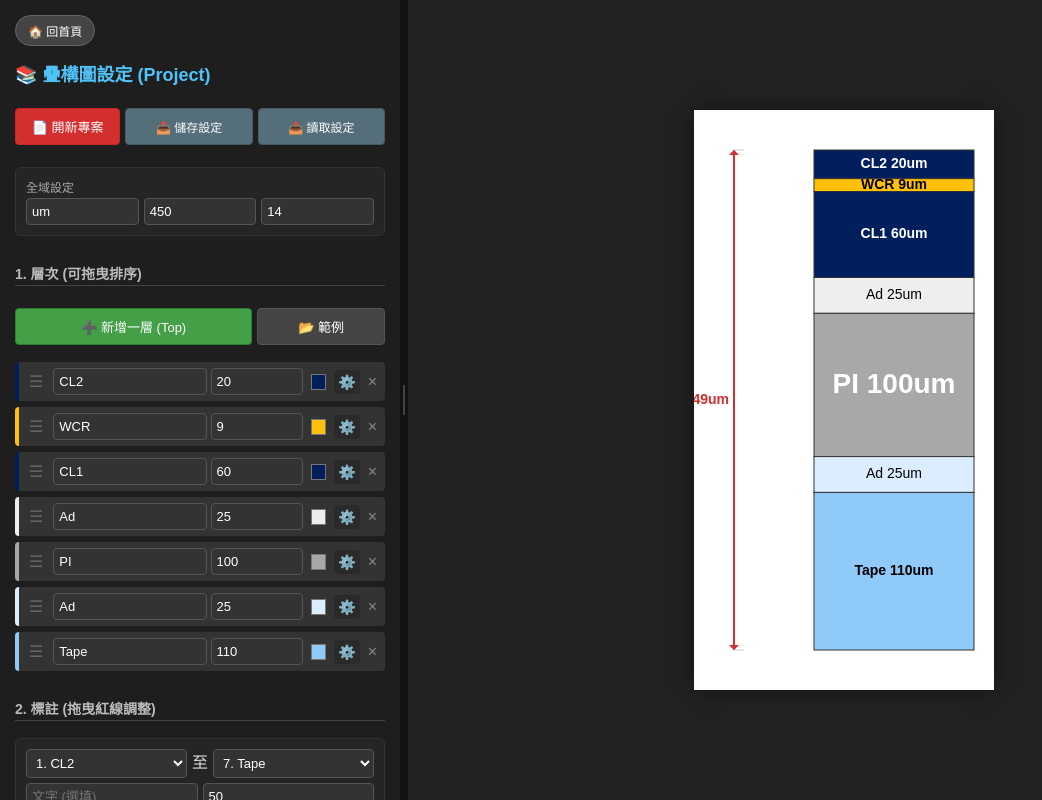
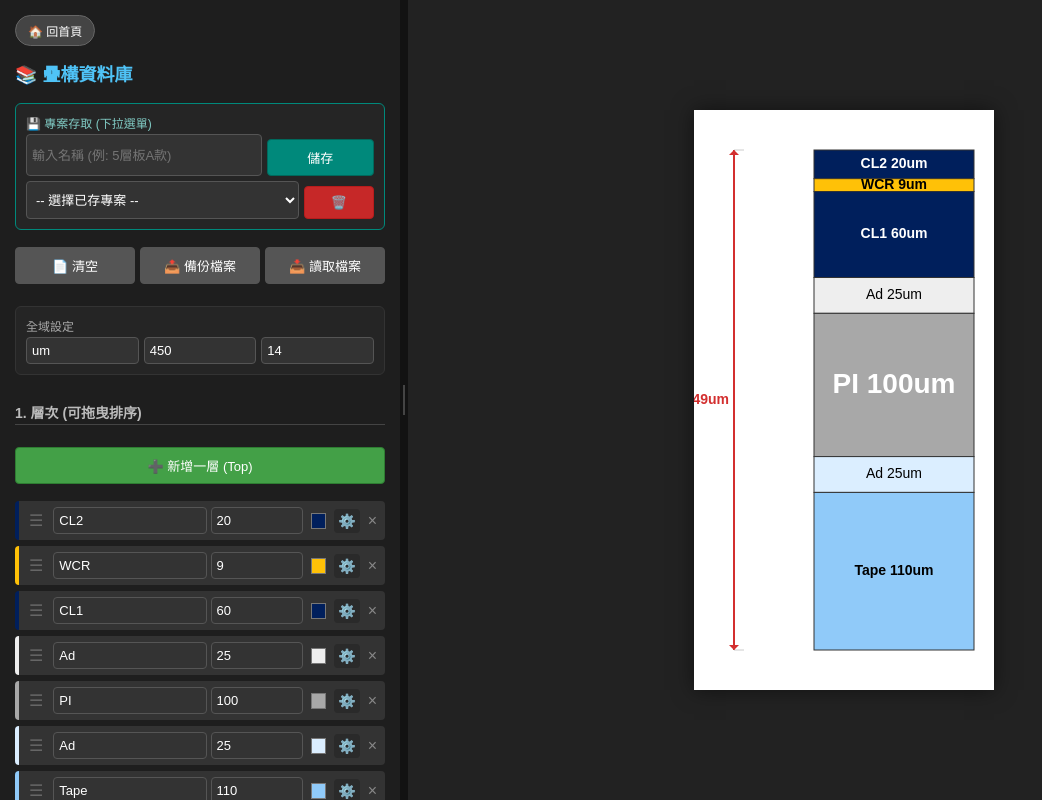
Before and after one commit to kang0102/TimeBoxing, a plain HTML site: page stack.html in a window 1280 px wide. Shown: the whole page, without its empty margins (0-1042 px from the left). Drawn offline with Linux system fonts and the light colour scheme.

Commit message:
Update project title and enhance local storage features

```diff
--- a/stack.html
+++ b/stack.html
@@ -3,7 +3,7 @@
 <head>
     <meta charset="UTF-8">
     <meta name="viewport" content="width=device-width, initial-scale=1.0">
-    <title>工程疊構圖產生器 (Project)</title>
+    <title>工程疊構圖產生器 (Project DB)</title>
     <script src="https://cdn.jsdelivr.net/npm/pptxgenjs@3.12.0/dist/pptxgen.bundle.js"></script>
     <style>
         /* --- 基礎佈局 --- */
@@ -62,7 +62,7 @@
             padding: 5px; border-radius: 4px; width: 100%; box-sizing: border-box; font-size: 13px;
         }
 
-        /* --- 層次列表 (支援拖曳) --- */
+        /* --- 層次列表 --- */
         #layer-list { display: flex; flex-direction: column; gap: 6px; }
 
         .layer-item {
@@ -78,7 +78,6 @@
 
         .layer-inputs { flex-grow: 1; display: grid; grid-template-columns: 1fr 0.6fr; gap: 4px; }
 
-        /* 進階設定區塊 */
         .layer-details {
             display: none; margin-top: 8px; padding-top: 8px; border-top: 1px dashed #555;
             grid-template-columns: 1fr 1fr 1fr; gap: 5px; align-items: end;
@@ -112,13 +111,8 @@
         .btn-ppt { background-color: #E65100; border-color: #EF6C00; font-weight: bold; }
         .btn-img { background-color: #1976D2; border-color: #1565C0; }
         .btn-add { background-color: #43A047; border-color: #2E7D32; }
-
-        /* 專案管理按鈕樣式 */
-        .project-btns { display: flex; gap: 5px; margin-bottom: 10px; }
-        .btn-proj { background-color: #546E7A; border-color: #455A64; flex: 1; font-size: 12px;}
-        .btn-proj:hover { background-color: #607D8B; }
-        .btn-clear { background-color: #D32F2F; border-color: #C62828; flex: 0.8; }
-        .btn-clear:hover { background-color: #E53935; }
+        .btn-save-local { background-color: #00897B; border-color: #00695C; width: auto; flex:0.4; }
+        .btn-del-local { background-color: #c62828; border-color: #b71c1c; width: auto; flex:0.2;}
 
         .home-btn {
             position: absolute; top: 15px; left: 15px;
@@ -138,13 +132,27 @@
     <a href="index.html" class="home-btn">🏠 回首頁</a>
 
     <div id="sidebar">
-        <h2>📚 疊構圖設定 (Project)</h2>
+        <h2>📚 疊構資料庫</h2>
 
-        <div class="project-btns">
-            <button class="btn-clear" onclick="newProject()">📄 開新專案</button>
-            <button class="btn-proj" onclick="saveProject()">📥 儲存設定</button>
-            <button class="btn-proj" onclick="document.getElementById('fileInput').click()">📤 讀取設定</button>
-            <input type="file" id="fileInput" accept=".json" onchange="loadProject(this)">
+        <div class="control-group" style="border-color: #00897B;">
+            <label style="color:#80CBC4">💾 專案存取 (下拉選單)</label>
+            <div style="display:flex; gap:5px; margin-bottom:5px;">
+                <input type="text" id="projName" placeholder="輸入名稱 (例: 5層板A款)" style="flex:1">
+                <button class="btn-save-local" onclick="saveToLocal()">儲存</button>
+            </div>
+            <div style="display:flex; gap:5px;">
+                <select id="savedProjects" onchange="loadFromLocal()" style="flex:1">
+                    <option value="">-- 選擇已存專案 --</option>
+                </select>
+                <button class="btn-del-local" onclick="deleteFromLocal()" title="刪除選定專案">🗑️</button>
+            </div>
+        </div>
+
+        <div style="display:flex; gap:5px; margin-bottom:10px;">
+            <button onclick="newProject()" style="background:#555">📄 清空</button>
+            <button onclick="exportJSON()" style="background:#555">📤 備份檔案</button>
+            <button onclick="document.getElementById('fileInput').click()" style="background:#555">📥 讀取檔案</button>
+            <input type="file" id="fileInput" accept=".json" onchange="importJSON(this)">
         </div>
 
         <div class="control-group">
@@ -157,10 +165,7 @@
         </div>
 
         <h3>1. 層次 (可拖曳排序)</h3>
-        <div style="display: flex; gap: 5px;">
-            <button class="btn-add" onclick="addLayer()" style="flex:2;">➕ 新增一層 (Top)</button>
-            <button onclick="loadExample(false)" style="margin-top:5px; flex:1;">📂 範例</button>
-        </div>
+        <button class="btn-add" onclick="addLayer()">➕ 新增一層 (Top)</button>
 
         <div id="layer-list" style="margin-top:5px;"></div>
 
@@ -181,7 +186,7 @@
 
         <h3>3. 輸出</h3>
         <button class="btn-img" onclick="downloadImage()">💾 下載圖片 (PNG)</button>
-        <button class="btn-ppt" onclick="downloadPPT()">📊 下載 PPT (圖文分離修復版)</button>
+        <button class="btn-ppt" onclick="downloadPPT()">📊 下載 PPT (圖文分離版)</button>
     </div>
 
     <div id="resizer"></div>
@@ -196,6 +201,7 @@
         const ctx = canvas.getContext('2d');
         const listEl = document.getElementById('layer-list');
         const dimListEl = document.getElementById('dim-list');
+        const STORAGE_KEY = 'stack_diagram_projects'; // LocalStorage Key
 
         // 資料結構
         let layers = [];
@@ -205,9 +211,7 @@
         let dragTargetType = null;
         let dragIndex = -1;
         let isDraggingCanvas = false;
-        let lastMouseY = 0;
-        let lastMouseX = 0;
-
+        let lastMouseY = 0; let lastMouseX = 0;
         let hitRegions = { layers: [], dims: [] };
 
         // UI 調整
@@ -216,18 +220,101 @@
         let isResizingSidebar = false;
 
         // 初始化
-        loadExample(true);
-
-        // --- 0. 專案管理功能 (新) ---
-        function newProject() {
-            if(!confirm("確定要清空所有內容開新專案嗎？未儲存的設定將消失。")) return;
-            layers = [];
-            dimensions = [];
-            renderList();
-            draw();
+        refreshProjectList(); // 載入儲存的專案列表
+        // 如果沒有任何專案，載入預設範例
+        if (Object.keys(getStoredProjects()).length === 0) {
+            loadExample(true);
+        } else {
+            // 嘗試載入最後一個專案，或者保持空白
+            loadExample(true);
         }
 
-        function saveProject() {
+        // --- 0. 本機專案資料庫 (LocalStorage) ---
+        function getStoredProjects() {
+            const str = localStorage.getItem(STORAGE_KEY);
+            return str ? JSON.parse(str) : {};
+        }
+
+        function refreshProjectList() {
+            const projects = getStoredProjects();
+            const select = document.getElementById('savedProjects');
+            // 保留第一項提示
+            select.innerHTML = '<option value="">-- 選擇已存專案 --</option>';
+
+            Object.keys(projects).forEach(name => {
+                const opt = document.createElement('option');
+                opt.value = name;
+                opt.innerText = name;
+                select.appendChild(opt);
+            });
+        }
+
+        function saveToLocal() {
+            const name = document.getElementById('projName').value.trim();
+            if (!name) { alert("請輸入專案名稱！"); return; }
+
+            const config = {
+                layers: layers,
+                dimensions: dimensions,
+                settings: {
+                    unit: document.getElementById('unitInput').value,
+                    width: document.getElementById('canvasWidth').value,
+                    fontSize: document.getElementById('globalFontSize').value
+                },
+                timestamp: Date.now()
+            };
+
+            const projects = getStoredProjects();
+            if(projects[name] && !confirm(`專案 "${name}" 已存在，確定要覆蓋嗎？`)) return;
+
+            projects[name] = config;
+            localStorage.setItem(STORAGE_KEY, JSON.stringify(projects));
+
+            refreshProjectList();
+            // 自動選取剛存的
+            document.getElementById('savedProjects').value = name;
+            alert(`專案 "${name}" 儲存成功！`);
+        }
+
+        function loadFromLocal() {
+            const name = document.getElementById('savedProjects').value;
+            if (!name) return;
+
+            const projects = getStoredProjects();
+            const config = projects[name];
+            if (config) {
+                applyConfig(config);
+                document.getElementById('projName').value = name; // 同步名稱框
+            }
+        }
+
+        function deleteFromLocal() {
+            const name = document.getElementById('savedProjects').value;
+            if (!name) { alert("請先選擇要刪除的專案"); return; }
+            if (!confirm(`確定要永久刪除 "${name}" 嗎？`)) return;
+
+            const projects = getStoredProjects();
+            delete projects[name];
+            localStorage.setItem(STORAGE_KEY, JSON.stringify(projects));
+
+            refreshProjectList();
+            document.getElementById('projName').value = "";
+        }
+
+        // 通用：套用設定檔
+        function applyConfig(config) {
+            layers = config.layers || [];
+            dimensions = config.dimensions || [];
+            if(config.settings) {
+                document.getElementById('unitInput').value = config.settings.unit || "um";
+                document.getElementById('canvasWidth').value = config.settings.width || 450;
+                document.getElementById('globalFontSize').value = config.settings.fontSize || 14;
+            }
+            resizeCanvas(); renderList(); draw();
+        }
+
+        // 通用：匯出 JSON (備份用)
+        function exportJSON() {
             const config = {
                 layers: layers,
                 dimensions: dimensions,
@@ -240,39 +327,34 @@
             const dataStr = "data:text/json;charset=utf-8," + encodeURIComponent(JSON.stringify(config));
             const link = document.createElement('a');
             link.href = dataStr;
-            link.download = "stack_config.json";
+            link.download = "stack_backup.json";
             link.click();
         }
 
-        function loadProject(input) {
+        function importJSON(input) {
             const file = input.files[0];
             if(!file) return;
             const reader = new FileReader();
             reader.onload = function(e) {
                 try {
                     const config = JSON.parse(e.target.result);
-                    // 還原資料
-                    layers = config.layers || [];
-                    dimensions = config.dimensions || [];
-
-                    // 還原設定
-                    if(config.settings) {
-                        document.getElementById('unitInput').value = config.settings.unit || "um";
-                        document.getElementById('canvasWidth').value = config.settings.width || 450;
-                        document.getElementById('globalFontSize').value = config.settings.fontSize || 14;
-                    }
-
-                    resizeCanvas();
-                    renderList();
-                    draw();
-                    alert("設定讀取成功！");
+                    applyConfig(config);
+                    alert("檔案讀取成功！");
                 } catch(err) {
-                    alert("讀取失敗，檔案格式可能錯誤。");
                     console.error(err);
+                    alert("檔案格式錯誤");
                 }
-                input.value = ''; // 重置 input 以便重複讀取同個檔案
+                input.value = '';
             };
             reader.readAsText(file);
+        }
+
+        function newProject() {
+            if(!confirm("確定清空畫面？")) return;
+            layers = []; dimensions = [];
+            document.getElementById('projName').value = "";
+            document.getElementById('savedProjects').value = "";
+            renderList(); draw();
         }
 
         // --- 1. 左側列表邏輯 ---
@@ -574,7 +656,7 @@
         }
 
         function cleanHex(hex) {
-            if(!hex) return "000000";
+            if(!hex) return "FFFFFF";
             return hex.replace('#', '').toUpperCase();
         }
 
```
